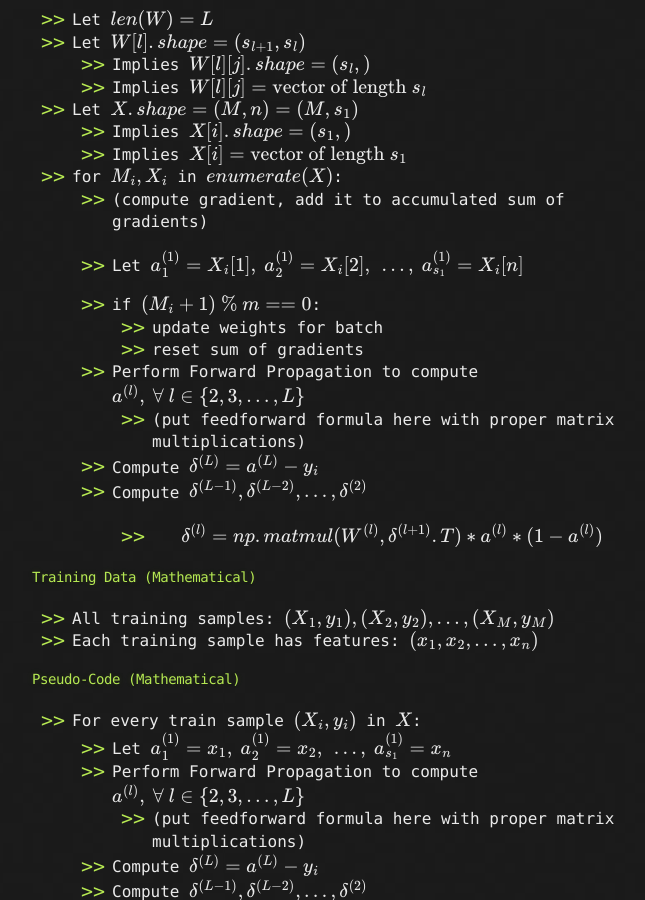
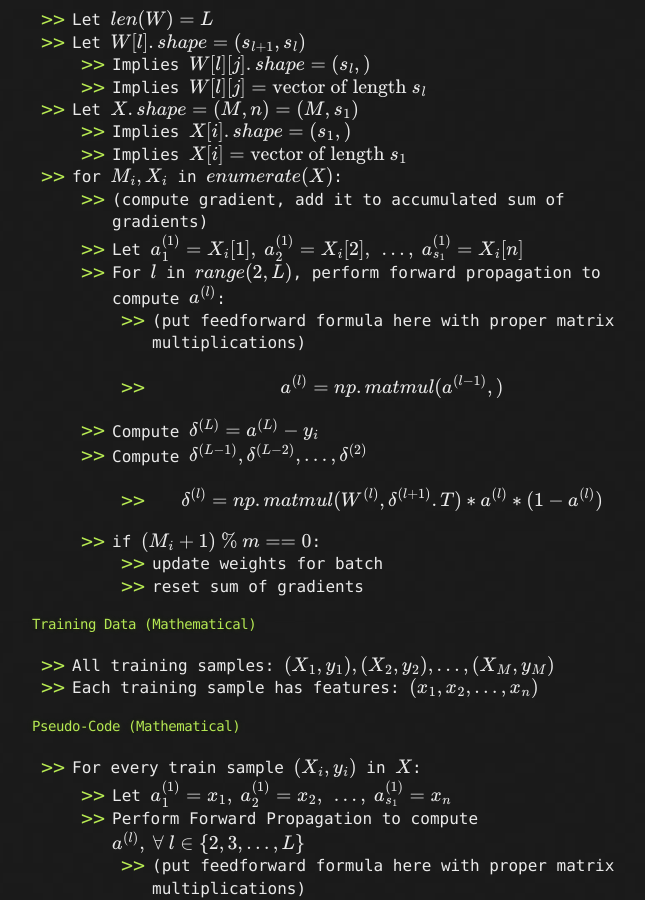
Before and after one commit to LivingProgram/ml-notes, a Jekyll site: the page built from index.md, in a window 1280 px wide and 900 px high, scrolled down 15338 px. Shown: the whole window, without its empty margins (308-953 px from the left). Built offline with Jekyll 4.4.1, drawn with Linux system fonts in a browser that asks for light colours; our own code applies the rules of GitHub Pages for plain Markdown files; formulas are drawn with MathJax 3; the repository's description, which GitHub fills in, is left out.

Commit message:
update notes

```diff
--- a/index.md
+++ b/index.md
@@ -473,17 +473,15 @@ $$
 - for $$M_i, X_i$$ in $$enumerate(X)$$:
   - (compute gradient, add it to accumulated sum of gradients)
   - Let $$a_1^{(1)}=X_i[1],\ a_2^{(1)}=X_i[2],\ \ldots,\ a_{s_1}^{(1)}=X_i[n]$$
-
+  - For $$l$$ in $$range(2,L)$$, perform forward propagation to compute $$a^{(l)}$$:
+    - (put feedforward formula here with proper matrix multiplications)
+    - $$a^{(l)}=np.matmul(a^{(l-1)},)$$
+  - Compute $$\delta^{(L)}=a^{(L)}-y_i$$
+  - Compute $$\delta^{(L-1)},\delta^{(L-2)},\ldots,\delta^{(2)}$$
+    - $$\delta^{(l)}=np.matmul(W^{(l)},\delta^{(l+1)}.T)*a^{(l)}*(1-a^{(l)})$$
   - if $$(M_i+1)\ \%\ m == 0$$:
     - update weights for batch
     - reset sum of gradients
-
-
-  - Perform Forward Propagation to compute $$a^{(l)},\ \forall\ l\in\{2,3,\ldots,L\}$$
-    - (put feedforward formula here with proper matrix multiplications)
-  - Compute $$\delta^{(L)}=a^{(L)}-y_i$$
-  - Compute $$\delta^{(L-1)},\delta^{(L-2)},\ldots,\delta^{(2)}$$
-    - $$\delta^{(l)}=np.matmul(W^{(l)},\delta^{(l+1)}.T)*a^{(l)}*(1-a^{(l)})$$
 
 #### Training Data (Mathematical)
 - All training samples: $$(X_1,y_1),(X_2,y_2),\ldots,(X_M,y_M)$$
```
